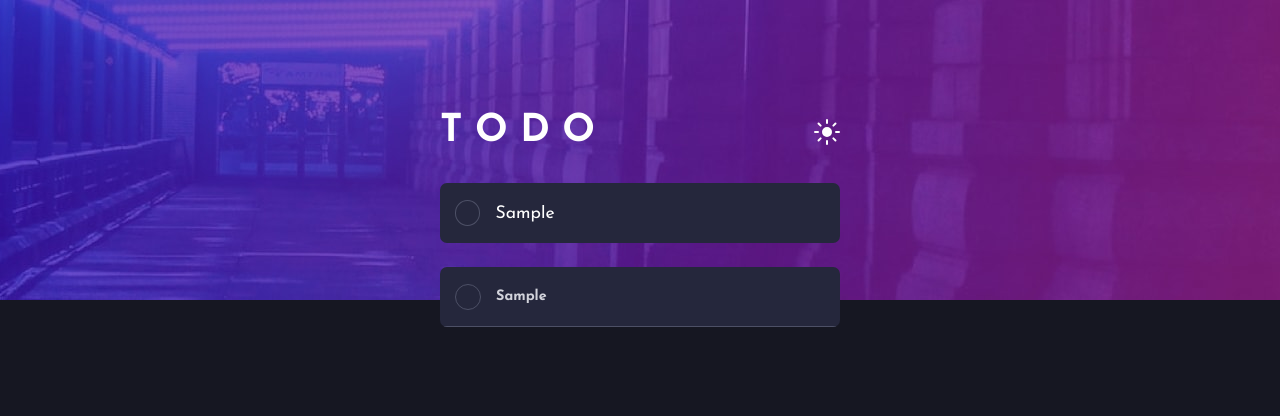
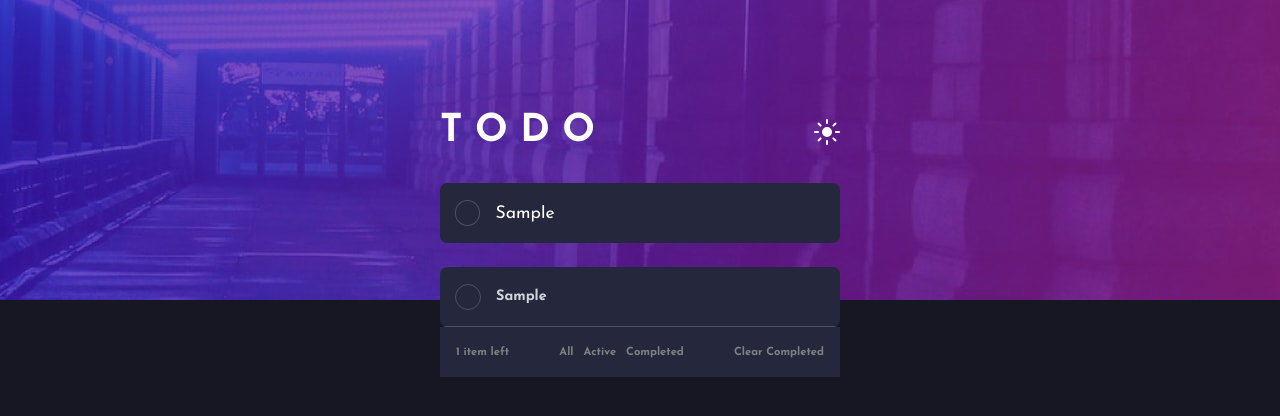
Before and after one commit to Oussamabennabi/todo-app, a React (Create React App) app: page / in a window 1280 px wide. Both pictures are taken after typing "Sample" into the empty fields and a click on the button 467 px from the left and 213 px from the top of the page. Shown: the top 416 px of the page. Built offline with nearby package versions, Linux system fonts and the light colour scheme.

Commit message:
second commit

```diff
--- a/package.json
+++ b/package.json
@@ -8,6 +8,7 @@
     "@testing-library/user-event": "^13.5.0",
     "font-awesome": "^4.7.0",
     "react": "^17.0.2",
+    "react-beautiful-dnd": "^13.1.0",
     "react-dom": "^17.0.2",
     "react-fontawesome": "^1.7.1",
     "react-scripts": "5.0.0",
--- a/src/components/Todo/TodoStyles.styles.jsx
+++ b/src/components/Todo/TodoStyles.styles.jsx
@@ -1,6 +1,8 @@
 import styled from 'styled-components';
 
 import circleImg from '../../images/icon-check.svg'
+
+
 const TodoEl = styled.div`
   ${(props) => {
   return props.darkMode ?
@@ -55,10 +57,10 @@ span.delete {
   opacity: .8;
 }
 
-  animation: fade-in .15s;
+  animation: fade-in .1s;
   @keyframes fade-in {
     0% {
-      transform: translateY(-100%);
+      transform: translateY(-50%);
     }
     100% {
       transform: translateY(0);
--- a/src/components/Todo/index.jsx
+++ b/src/components/Todo/index.jsx
@@ -1,7 +1,6 @@
 import TodoEl  from "./TodoStyles.styles";
 
 import crossIcon from '../../images/icon-cross.svg'
-
 
 
 
@@ -25,6 +24,6 @@ export default function Todo({darkMode,value,removeTodo,TodoId,checkTodo,isCheck
         className="delete"
         onClick={()=>removeTodo(TodoId)}
       ><img src={crossIcon} alt="remove" /></span>
-    </TodoEl>
+      </TodoEl>
   );
 }
--- a/src/components/TodoHeader/TodoHeader.styles.js
+++ b/src/components/TodoHeader/TodoHeader.styles.js
@@ -1,12 +1,19 @@
 import styled from 'styled-components';
 
 export const Wrapper = styled.div`
-
   max-width:400px;
   width:100%;
   margin-top: 7rem;
+  .alert{
+    border-radius: var(--borderradius);
+    height:30px;
+    display: flex;
+    justify-content: center;
+    align-items: center;
+    text-align: center;
+    background: rgba(255,0,0,.3);
+  }
 `;
-
 
 export const Header = styled.div`
 h1{
@@ -59,7 +66,6 @@ margin-bottom:1.5rem;
     button {
       border: none;
       background: transparent;
-
     }
   }
 `;
--- a/src/components/TodoHeader/index.jsx
+++ b/src/components/TodoHeader/index.jsx
@@ -7,7 +7,7 @@ import MOON_ICON from '../../images/icon-moon.svg';
 
 
 let value;
-function TodoHeader({darkMode,toggleTheme,addTodo}) {
+function TodoHeader({darkMode,toggleTheme,addTodo,alert}) {
 
   function onChangeHandler(e) {
     value = e.target.value;
@@ -22,6 +22,7 @@ function TodoHeader({darkMode,toggleTheme,addTodo}) {
         <h1>T O D O</h1>
         <img onClick={toggleTheme}src={darkMode ? SUN_ICON : MOON_ICON} alt="icon"/>
       </Header>
+      {alert && <div className="alert">You Dont Have any completed todos yet</div>}
       <Input
         darkMode={darkMode}
       >
--- a/src/components/Todos/index.jsx
+++ b/src/components/Todos/index.jsx
@@ -1,17 +1,37 @@
 import React from 'react';
 import TodoHeader from '../TodoHeader'
 import Todo from "../Todo/index";
+import { DragDropContext,Droppable,Draggable } from 'react-beautiful-dnd';
 
 
 import TodosContainer from './Todos.styles.js'
-
+import Tools from '../Tools';
 
 export default function Todos({darkMode,toggleTheme }) {
 
   const [todos, setTodos] = React.useState([])
+  const [all,setAll] = React.useState(true)
+  const [completed,setCompleted] = React.useState(false)
+  const [active, setActive] = React.useState(false)
+  const [alert ,setAlert] = React.useState(false)
+    // LOCAL STORAGE :
+  React.useEffect(() => {
+
+    localStorage.setItem('TODOS', JSON.stringify(todos));
+  }, [todos])
+  const localTodos = JSON.parse(localStorage.getItem('TODOS'))
+  React.useEffect(function () {
+    setTodos(localTodos?localTodos:[])
+    },[])
 
   function addTodo(value) {
     if (value) {
+      // when entering a new todo i want it to show all instead of showing what the prev filtering was
+      setAll(true)
+      setCompleted(false)
+      setActive(false)
+      //------------------
+
       setTodos(prevTodos => {
         return [...prevTodos,
           {
@@ -21,16 +41,24 @@ export default function Todos({darkMode,toggleTheme }) {
           }
         ]
       })
+      localStorage.setItem('TODOS', JSON.stringify(todos));
     }
   }
   function removeTodo(id) {
+    setAll(true)
+      setCompleted(false)
+      setActive(false)
     let newTodos = todos.filter((todo) => {
         return todo.id !== id;
     })
     setTodos([...newTodos])
+    localStorage.setItem('TODOS', JSON.stringify(todos));
+
   }
-
   function checkTodo(id) {
+      setAll(true)
+      setCompleted(false)
+      setActive(false)
     let newTodo = todos.filter((todo) => {
         return todo.id === id;
       })
@@ -38,19 +66,79 @@ export default function Todos({darkMode,toggleTheme }) {
       setTodos(prevTodos => {
         return [...prevTodos]
       })
+      localStorage.setItem('TODOS', JSON.stringify(todos));
+  }
 
-  }
-  const TodoEls = todos ? todos.map(todo => (
+  // filtering
+  const filteredTodos = todos.filter(todo => {
+    if (all) return todo
+    if (completed) return todo.checked
+    if (active) return !todo.checked
+    return todo
+  })
+  const TodoEls = filteredTodos ? filteredTodos.map((todo,i) => (
+    // <Draggable key={todo.id} draggableId={`draggable-${todo.id}`} index={i}>
+    //   {(provided, snapshot) => (
         <Todo
+          //  innerRef={provided.innerRef}
+          // {...provided.draggableProps}
+          // {...provided.dragHandleProps}
           key={todo.id}
           TodoId={todo.id}
           value={todo.value}
           darkMode={darkMode}
           removeTodo={removeTodo}
           checkTodo={checkTodo}
-      isChecked= {todo.checked}
-    />
-  )) : undefined;
+          isChecked={todo.checked}
+      ></Todo>
+      // )}
+      // </Draggable>
+  )) :undefined
+
+  function showActive() {
+    if (!active) {
+      setActive(prevState=> !prevState)
+      setAll(false)
+      setCompleted(false)
+    }
+  }
+  function showAll() {
+    if (!all) {
+      setAll(prevState => !prevState)
+      setActive(false)
+      setCompleted(false)
+    }
+  }
+  function showCompleted() {
+    if (todos.filter(todo => todo.checked) < 1) {
+      setAlert(prevState=> !prevState)
+      setTimeout(() => setAlert(false), 1500);
+      return
+    }
+    if (!completed) {
+      setCompleted(prevState => !prevState)
+      setActive(false)
+      setAll(false)
+    }
+  }
+  function clearCompleted() {
+
+    setAll(true)
+    setCompleted(false)
+    setActive(false)
+    if (todos.filter(todo => todo.checked) < 1) {
+      setAlert(prevState=> !prevState)
+      setTimeout(() => setAlert(false), 1500);
+      return
+    }
+    const newTodos = todos.filter(todo => {
+      return !todo.checked
+    })
+    setTodos(newTodos)
+  }
+  let items = todos.filter(todo => {
+    return !todo.checked
+  }).length
 
 
   return (
@@ -60,11 +148,34 @@ export default function Todos({darkMode,toggleTheme }) {
         toggleTheme={toggleTheme}
         darkMode={darkMode}
         addTodo={addTodo}
+        alert={alert}
       />
-      <div className="todos-container">
+      {/* <DragDropContext onDragEnd={(...props)=>{console.log(props)}}>
+        <Droppable  droppableId="droppable-1">
+        {(provided, snapshot) => {  */}
+            <main
+            //  innerRef={provided.innerRef}
+              className="todos-container"
+              // style={{ backgroundColor: snapshot.isDraggingOver ? 'blue' : 'grey' }}
+              // {...provided.droppableProps}
+            >
+            {TodoEls}
+          </main>
 
-      {TodoEls}
-      </div>
+        {/* }} */}
+
+        {/* </Droppable>   */}
+        {/* </DragDropContext>  */}
+      {todos.length > 0 &&
+        <Tools
+        darkMode={darkMode}
+        items={items}
+        all={showAll}
+        completed={showCompleted}
+        active={showActive}
+        clearCompleted={clearCompleted}
+        />
+      }
     </TodosContainer>
   );
 }
--- a/src/components/Tools/Tools.styles.js
+++ b/src/components/Tools/Tools.styles.js
@@ -0,0 +1,45 @@
+import styled from 'styled-components';
+
+
+const Wrapper = styled.div`
+  display: flex;
+  justify-content: space-between;
+  align-items: center;
+  max-width:400px;
+  height: 60px;
+padding:0 1rem;
+  width:100%;
+  height: 50px;
+
+  // dark Mode
+  ${(props => props.darkMode ? 'color:var(--veryLightGrayishBlue-lt);' : 'color:black;')}
+  ${(props) => {
+  return props.darkMode ?
+    `background-color: var(--VeryDarkDesaturatedBlue);`
+    :`background-color: var(--lightGrayishBlue-lt);`
+}}
+  h4,h5 {
+      font-size: .7rem;
+      color: grey;
+    }
+  h4:hover{
+    ${(props => props.darkMode ? 'color:var(--veryLightGrayishBlue-lt);' : 'color:black;')}
+  }
+.filtering {
+  display: flex;
+  justify-content: center;
+  align-items: center;
+  gap: 10px;
+  h4 {
+    cursor: pointer;
+  }
+  h4:first-child:hover{
+    color: var(--BrightBlue);
+  }
+
+}
+.clear-completed {
+  cursor: pointer;
+}
+`;
+export default Wrapper
--- a/src/components/Tools/index.jsx
+++ b/src/components/Tools/index.jsx
@@ -0,0 +1,25 @@
+import Wrapper from './Tools.styles';
+
+export default function Tools({items,darkMode,all,active,completed,clearCompleted}) {
+
+
+
+  return (
+    <Wrapper darkMode={darkMode}>
+      <div>
+        <h5>{items}{items>1?` items`:" item"} left</h5>
+      </div>
+      <div className="filtering">
+        <h4 onClick={all}>All</h4>
+        <h4 onClick={active}>Active</h4>
+        <h4 onClick={completed}>Completed</h4>
+      </div>
+      <div>
+        <h4 className="clear-completed" onClick={clearCompleted}>Clear Completed</h4>
+      </div>
+
+    </Wrapper>
+
+  );
+
+}
--- a/src/styles/global.css
+++ b/src/styles/global.css
@@ -15,7 +15,6 @@ font-family: 'Josefin Sans', sans-serif;
 	--checkBackground: linear-gradient(120deg, hsl(192, 100%, 67%), hsl(280, 87%, 65%));
 	--BrightBlue: hsl(220, 98%, 61%);
 	--borderradius:7px;
-	--marginLR:1rem;
 	/* // light Theme */
 	--lightGray-lt: hsl(0, 0%, 98%);
 	--lightGrayishBlue-lt: hsl(236, 33%, 92%);
```
Also changed, not shown: src/Home.js (+0 -30 lines), 1 other file (tests, documents, lock files or other folders). Lines whose indentation alone changed are shown as unchanged.
